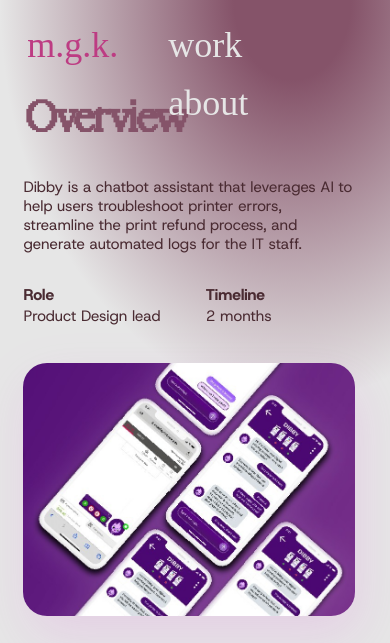
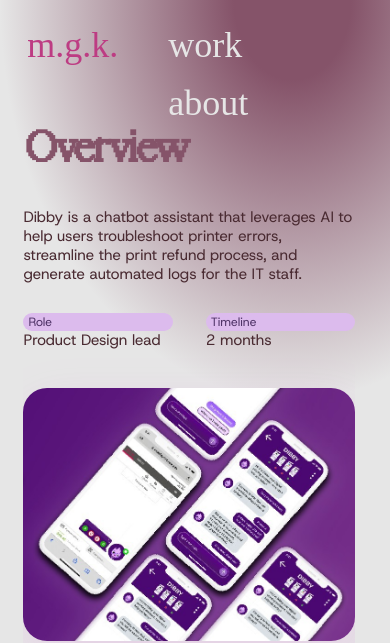
Before and after one commit to mgykim/portfolio, a plain HTML site: page pages/dibby.html in a window 390 px wide. Shown: the top 643 px of the page. Drawn offline with Linux system fonts and the light colour scheme; grey boxes are pictures that could not be loaded; a web font is replaced by a local one.

Commit message:
testing mobile overflow-x

```diff
--- a/styles/styles.css
+++ b/styles/styles.css
@@ -46,6 +46,7 @@ body { /*default styles*/
 .main-container{
   margin: 100px auto;
   width: 70vw;
+  overflow-x: hidden;
 }
 
 h2{
@@ -66,11 +67,14 @@ h3{
   margin: 0;
 }
 h4{
-  color: var(--black);
-  font-size: 1.3em;
-  font-weight: 800;
+  color: #503468;
+  font-size: 1em;
+  font-weight: 400;
   line-height: 1.5;
   margin: 0;
+  background-color: var(--lilac);
+  border-radius: 15px;
+  padding: 0 5px;
 }
 p{
   color: var(--black);
```
Also changed, not shown: index.html (+4 -0 lines).
